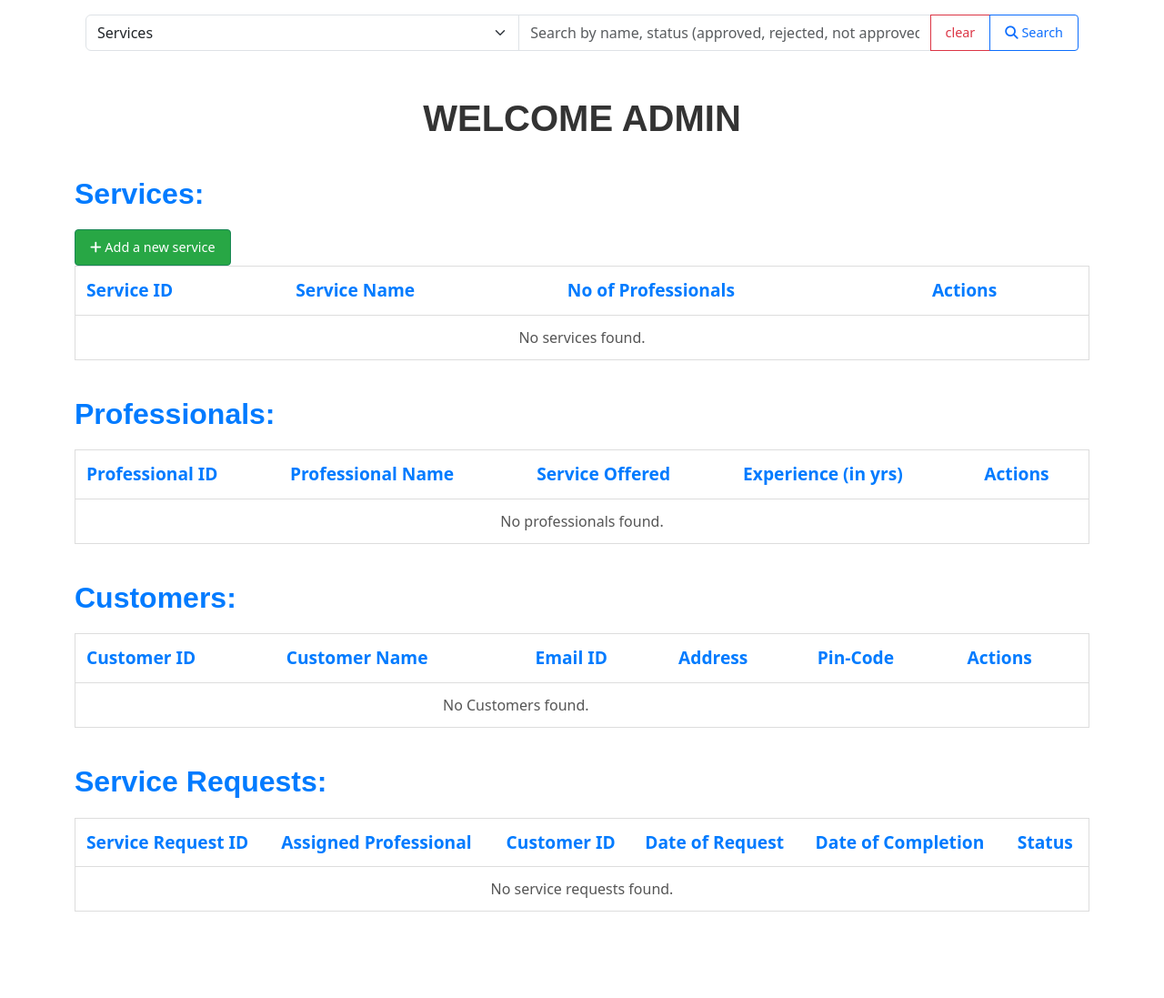
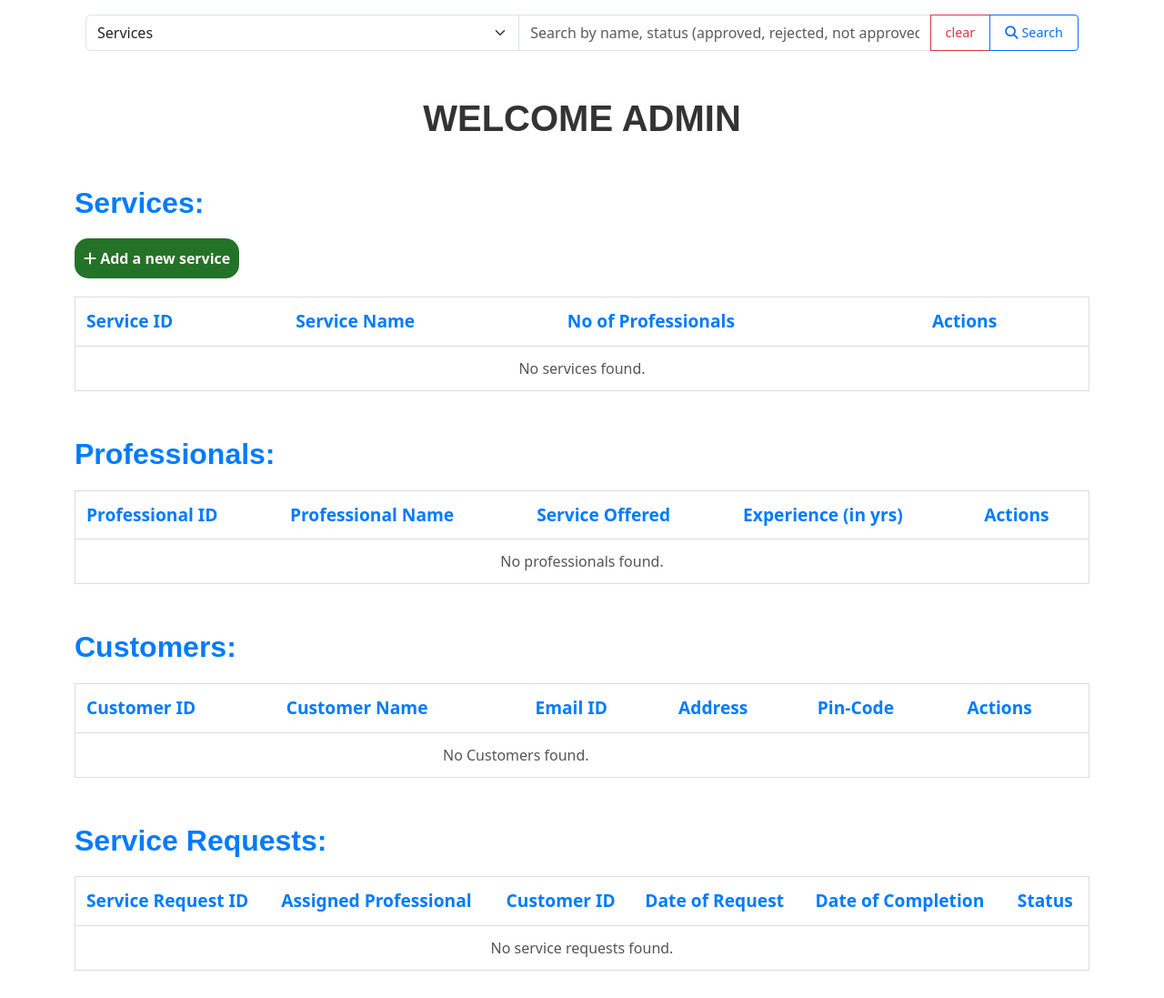
Before and after one commit to vanika02/HouseholdApp, a Flask app: page /admin/dashboard in a window 1280 px wide. Shown: the part 76-1173 px from the top of the page at 91% size. Before the commit the page ends 1078 px from the top, so only its background shows below. Run offline with Flask 3, Linux system fonts and the light colour scheme; the visitor is signed in with stand-in values (Sample User, id 1); parts of the project's set-up code (start-up, migrations or seed data) failed here and were passed over; some libraries are stand-ins or nearby versions.

Commit message:
Refactor: admin page modified

```diff
--- a/app/static/css/style.css
+++ b/app/static/css/style.css
@@ -119,8 +119,26 @@ h2.display-2 {
     color: #007bff;
     /* Blue color for sub-headings */
     font-size: 2rem;
-    margin-top: 40px;
+    margin-top: 50px;
     margin-bottom: 20px;
+}
+
+/* styling the add new service button */
+.add-service-btn {
+    display: inline-block;
+    margin-bottom: 20px;
+    background-color: #237227;
+    padding: 10px;
+    text-decoration: none;
+    font-size: medium;
+    font-weight: 700;
+    color: #FFF6F6;
+    border-radius: 15px;
+    transition: 0.3s;
+}
+
+.add-service-btn:hover {
+    background-color: #DE1A58;
 }
 
 /* Styling the tables */
--- a/app/templates/admin_dashboard.html
+++ b/app/templates/admin_dashboard.html
@@ -18,7 +18,7 @@ Admin Dashboard
 {% else %}
 <!-- Default view showing all sections (if no search type is specified) -->
 <h2 class="display-2">Services:</h2>
-<a href="{{ url_for('admin.add_service') }}" class="btn btn-success">
+<a href="{{ url_for('admin.add_service') }}" class="add-service-btn">
     <i class="fas fa-plus"></i> Add a new service
 </a>
 <table class="table">
```
